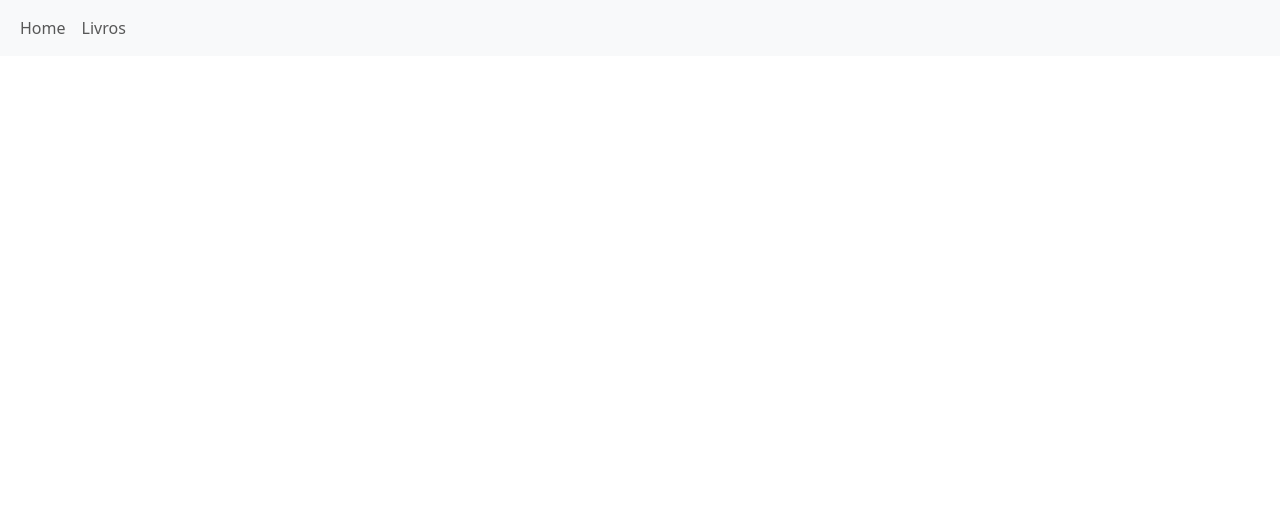
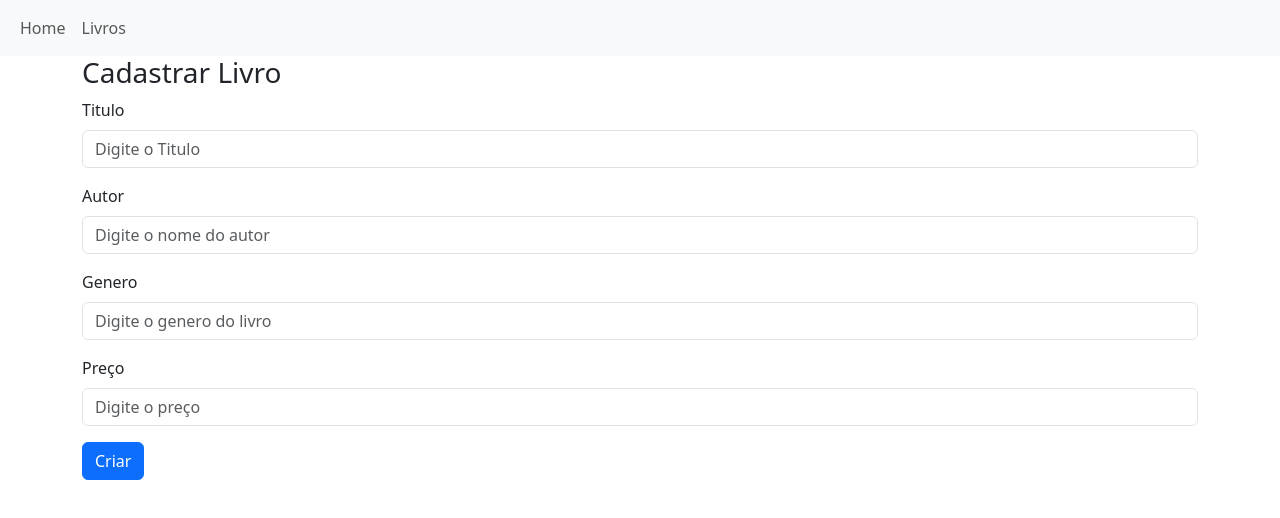
Before and after one commit to o1Hstoco01/prova-angular-1, an Angular app: page /books-form in a window 1280 px wide. Before the commit this address led to /. Shown: the top 518 px of the page. Built offline with nearby package versions, Linux system fonts and the light colour scheme.

Commit message:
Criando toda a programação para cadastrar um livro

```diff
--- a/db.json
+++ b/db.json
@@ -20,6 +20,13 @@
       "autor": "pessoa",
       "genero": "Suspense",
       "preco": 40
+    },
+    {
+      "id": 4,
+      "titulo": "Livro 4",
+      "autor": "Autor 4",
+      "genero": "Investigativo",
+      "preco": "40"
     }
   ]
 }
--- a/src/app/app-routing.module.ts
+++ b/src/app/app-routing.module.ts
@@ -2,11 +2,13 @@ import { NgModule } from '@angular/core';
 import { RouterModule, Routes } from '@angular/router';
 import { HomeComponent } from './home/home.component';
 import { BooksComponent } from './books/books.component';
+import { BooksFormComponent } from './books-form/books-form.component';
 
 const routes: Routes = [
   {path: '', redirectTo: '/home', pathMatch: 'full'},
   {path: 'home', component: HomeComponent},
-  {path: 'books', component: BooksComponent}
+  {path: 'books', component: BooksComponent},
+  {path: 'books-form', component: BooksFormComponent}
 ];
 
 @NgModule({
--- /dev/null
+++ b/src/app/books-form/books-form.component.html
@@ -0,0 +1,23 @@
+
+<div class="container">
+    <h3>Cadastrar Livro</h3>
+    <form [formGroup]="formGroupBooks">
+      <div class="mb-3">
+        <label for="name" class="form-label">Titulo</label>
+        <input formControlName="titulo" type="text " class="form-control" id="titulo" placeholder="Digite o Titulo">
+      </div>
+      <div class="mb-3">
+        <label for="price" class="form-label">Autor</label>
+        <input formControlName="autor" type="text " class="form-control" id="autor" placeholder="Digite o nome do autor">
+      </div>
+      <div class="mb-3">
+        <label for="category" class="form-label">Genero</label>
+        <input formControlName="genero" type="text " class="form-control" id="genero" placeholder="Digite o genero do livro">
+      </div>
+      <div class="mb-3">
+        <label for="category" class="form-label">Preço</label>
+        <input formControlName="preco" type="text " class="form-control" id="preco" placeholder="Digite o preço">
+      </div>
+      <button type="button" class="btn btn-primary" (click)="save()">Criar</button>
+    </form>
+  </div>
--- /dev/null
+++ b/src/app/books-form/books-form.component.ts
@@ -0,0 +1,31 @@
+import { Component } from '@angular/core';
+import { FormBuilder, FormGroup } from '@angular/forms';
+import { BooksService } from '../books.service';
+import { Router } from '@angular/router';
+
+@Component({
+  selector: 'app-books-form',
+  templateUrl: './books-form.component.html',
+  styleUrl: './books-form.component.css'
+})
+export class BooksFormComponent {
+
+  formGroupBooks: FormGroup;
+  constructor(private FormBuilder: FormBuilder, private service: BooksService, private router: Router){
+
+    this.formGroupBooks = FormBuilder.group({
+      id: [''],
+      titulo: [''],
+      autor: [''],
+      genero: [''],
+      preco: [''],
+    })
+
+  }
+  save(){
+    this.service.save(this.formGroupBooks.value).subscribe({
+      next:()=> this.router.navigate(['books'])
+    })
+  }
+
+}
--- a/src/app/books.service.ts
+++ b/src/app/books.service.ts
@@ -16,4 +16,7 @@ export class BooksService {
   delete(books: Books): Observable<void>{
     return this.http.delete<void>('http://localhost:3000/Books/' + books.id)
   }
+  save(books: Books): Observable<Books>{
+    return this.http.post<Books>('http://localhost:3000/books/', books)
+  }
 }
--- a/src/app/books/books.component.html
+++ b/src/app/books/books.component.html
@@ -19,6 +19,7 @@
             <td>{{book.preco}}</td>
             <td><button class="btn btn-danger" (click)="delete(book)">Remover</button></td>
           </tr>
+        <button class="btn btn-primary"(click)="create()">Novo</button>
       </tbody>
     </table>
   </div>
--- a/src/app/books/books.component.ts
+++ b/src/app/books/books.component.ts
@@ -1,6 +1,7 @@
 import { Component } from '@angular/core';
 import { Books } from '../book';
 import { BooksService } from '../books.service';
+import { Router } from '@angular/router';
 
 @Component({
   selector: 'app-books',
@@ -11,7 +12,7 @@ export class BooksComponent {
 
   books: Books[] = []
 
-  constructor(private service: BooksService){}
+  constructor(private service: BooksService, private router: Router){}
 
   ngOnInit(): void{
     this.loadBooks();
@@ -26,4 +27,8 @@ export class BooksComponent {
       next: ()=> this.loadBooks()
     })
   }
-}
+  create(){
+    this.router.navigate(['books-form'])
+  }
+
+  }
```
Also changed, not shown: src/app/app.module.ts (+6 -2 lines), src/app/books-form/books-form.component.css (added), 1 other file (tests, documents, lock files or other folders). Lines whose indentation alone changed are shown as unchanged.
